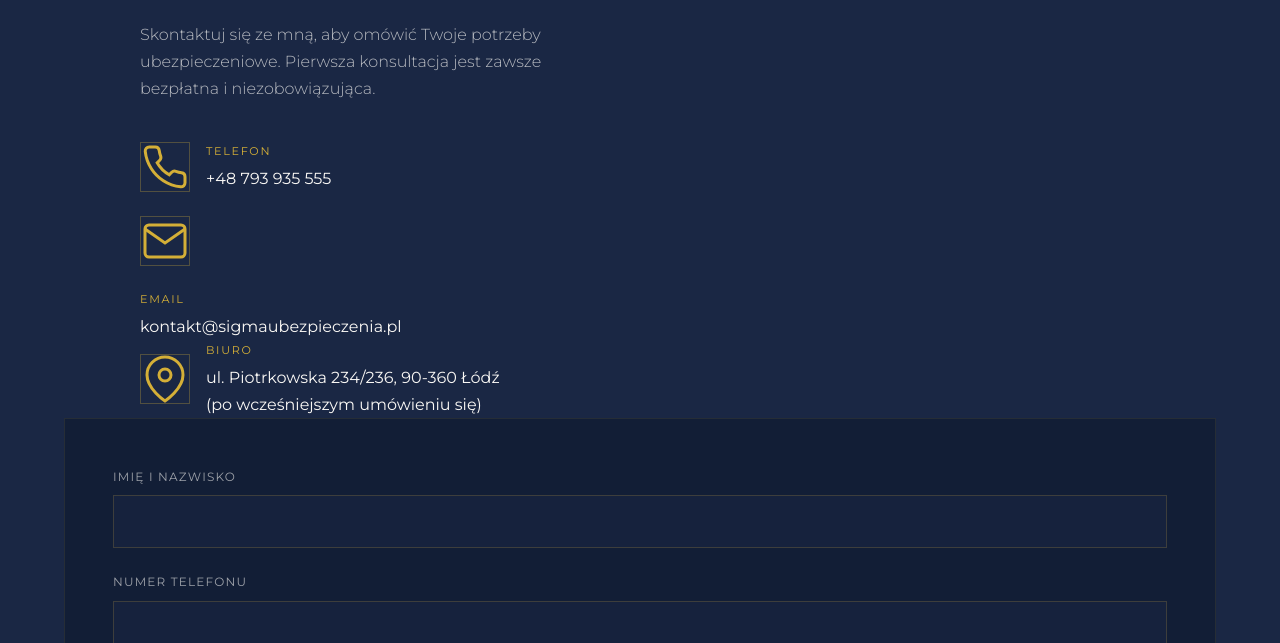
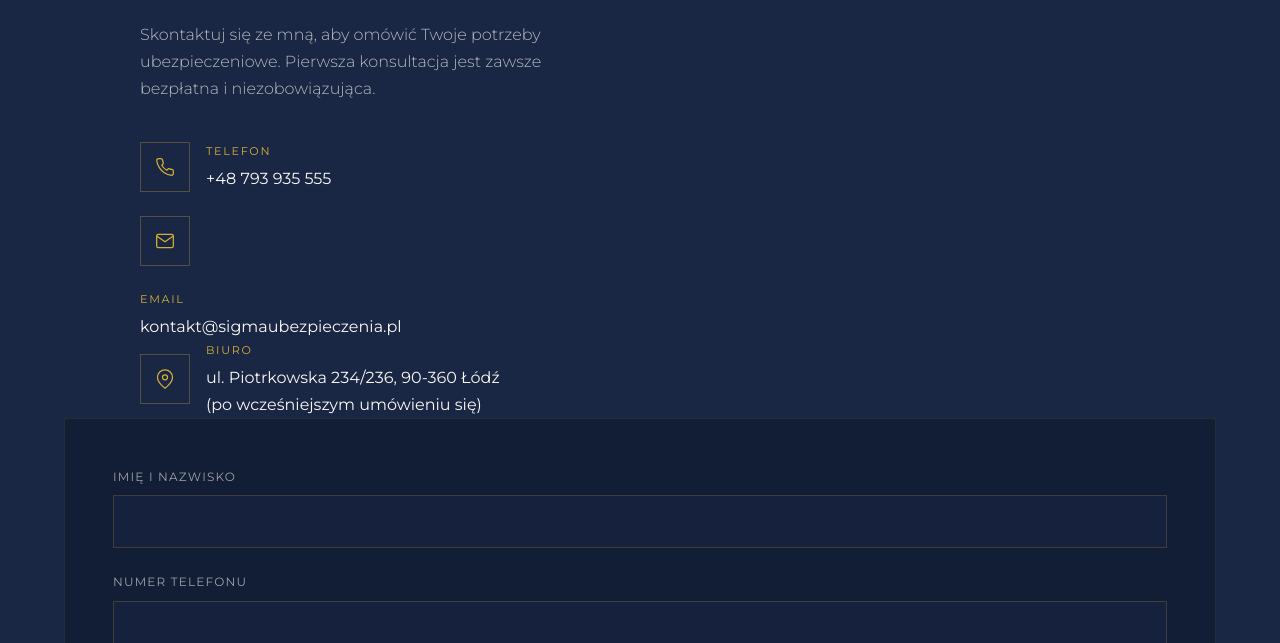
Before and after one commit to zdziechowskiubezpieczenia/sigma, a website: page index.html in a window 1280 px wide. Shown: the part 4608-5251 px from the top of the page. Drawn offline with nearby package versions, Linux system fonts and the light colour scheme.

Commit message:
Update style.css
contact-itme-icon img set at 20x20

```diff
--- a/css/style.css
+++ b/css/style.css
@@ -717,6 +717,11 @@
         color: var(--gold-light);
     }
 
+    .contact-item-icon img {
+    width: 20px;
+    height: 20px;
+}
+
     .contact-item-content {
         display: flex;
         flex-direction: column;
```
